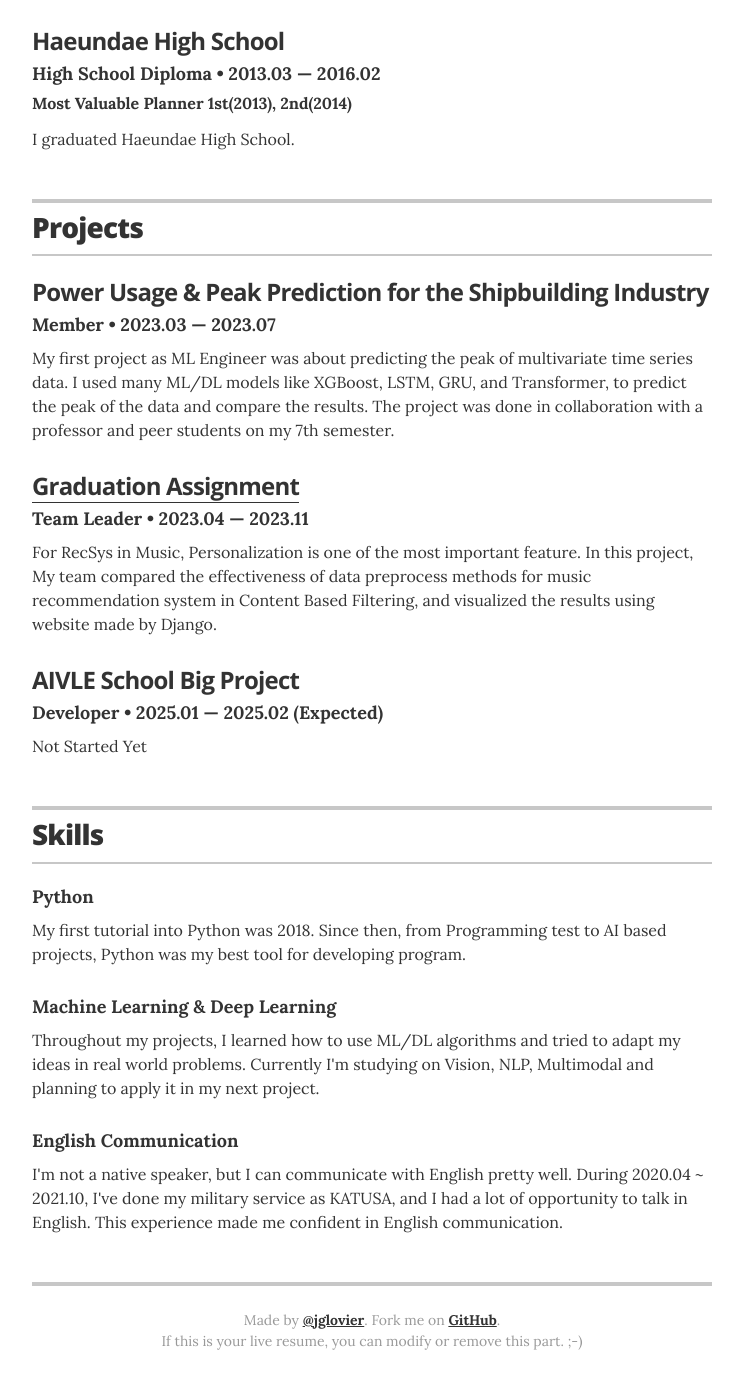
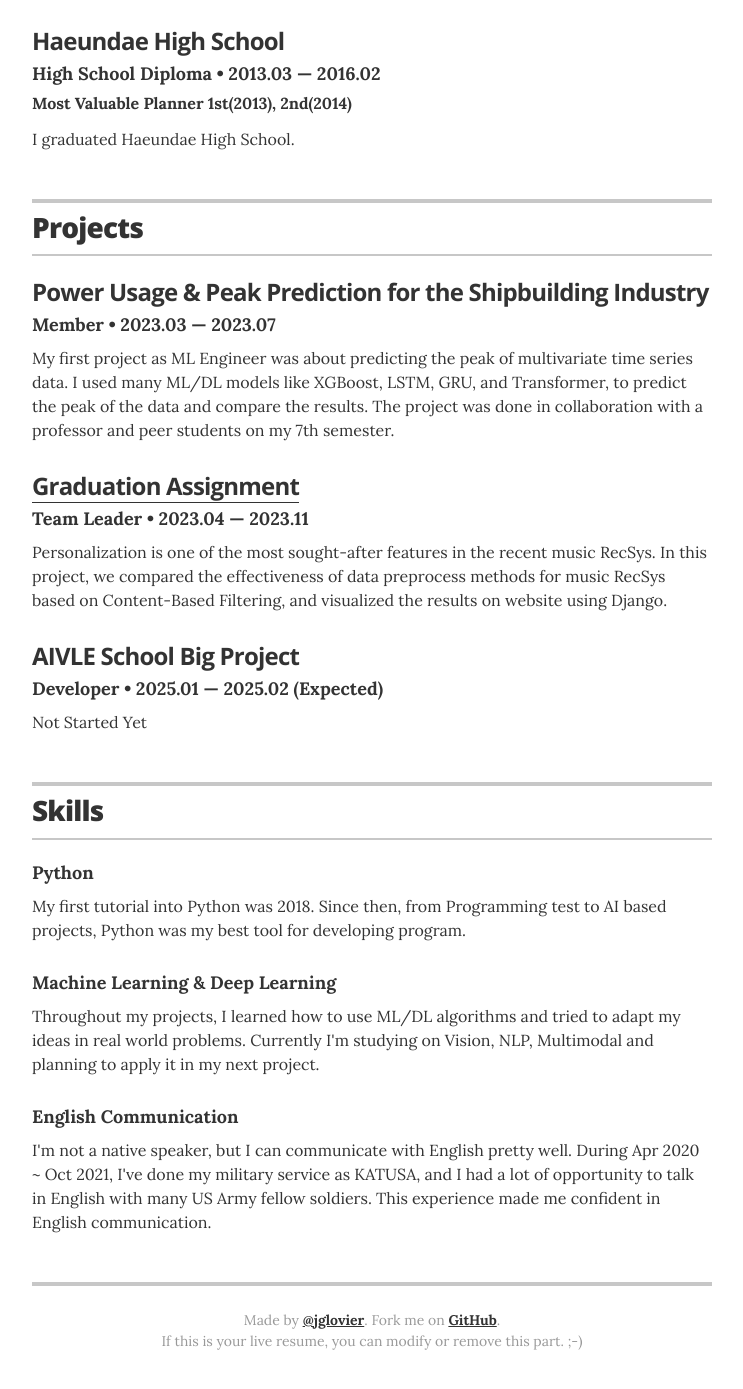
Before and after one commit to gaeul-3041/gaeul-3041.github.io, a Jekyll site: the page built from index.html, in a window 1280 px wide and 1400 px high, scrolled down 1129 px. Shown: the top 1389 px of the window, without its empty margins (268-1011 px from the left). Built offline with Jekyll 4.4.1, drawn with Linux system fonts in a browser that asks for light colours; some of the changed text lies outside the part shown.

Commit message:
내용 수정

```diff
--- a/_data/experience.yml
+++ b/_data/experience.yml
@@ -3,4 +3,4 @@
 - company: KT AIVLE School 6th
   position: AI Track
   duration: Sep, 2024 &mdash; Present
-  summary: After graduation, I decided to extend my career as AI Programmer. With AIVLE School, I experienced various projects and competitions in Data, ML/DL, CV, NLP, and so on. Here's my achievement during the course. <ul class="resume-item-list"><li>Grand Master, 1st Coding Masters Competition</li><li>Team Leader of 4th, 6th Mini Project</li><li>(Expecting) Best Big Project, Dean's List, ...</li></ul>
+  summary: After graduation, I decided to extend my career as AI Programmer. With AIVLE School, I experienced various projects and competitions in Data, ML/DL, CV, NLP, and so on. Here's my achievement during the course. <ul class="resume-item-list"><li>Grand Master, 1st Coding Masters(9 Sep ~ 11 Oct)</li><li>Team Leader of 4th, 6th Mini Project</li><li>(Expecting) Best Big Project, Dean's List, ...</li></ul>
--- a/_data/projects.yml
+++ b/_data/projects.yml
@@ -13,8 +13,7 @@
   role: Team Leader
   duration: 2023.04 &mdash; 2023.11
   url: 'https://github.com/pnucse-capstone/capstone-2023-1-21'
-  description: For RecSys in Music, Personalization is one of the most important feature. In this project, My team compared the effectiveness of data preprocess methods for music recommendation system in Content Based Filtering, and visualized the results using website made by Django.
-
+  description: Personalization is one of the most sought-after features in the recent music RecSys. In this project, we compared the effectiveness of data preprocess methods for music RecSys based on Content-Based Filtering, and visualized the results on website using Django.
 
 - project: AIVLE School Big Project
   role: Developer
--- a/_data/skills.yml
+++ b/_data/skills.yml
@@ -8,4 +8,4 @@
   description: Throughout my projects, I learned how to use ML/DL algorithms and tried to adapt my ideas in real world problems. Currently I'm studying on Vision, NLP, Multimodal and planning to apply it in my next project.
 
 - skill: English Communication
-  description: I'm not a native speaker, but I can communicate with English pretty well. During 2020.04 ~ 2021.10, I've done my military service as KATUSA, and I had a lot of opportunity to talk in English. This experience made me confident in English communication.
+  description: I'm not a native speaker, but I can communicate with English pretty well. During Apr 2020 ~ Oct 2021, I've done my military service as KATUSA, and I had a lot of opportunity to talk in English with many US Army fellow soldiers. This experience made me confident in English communication.
```
